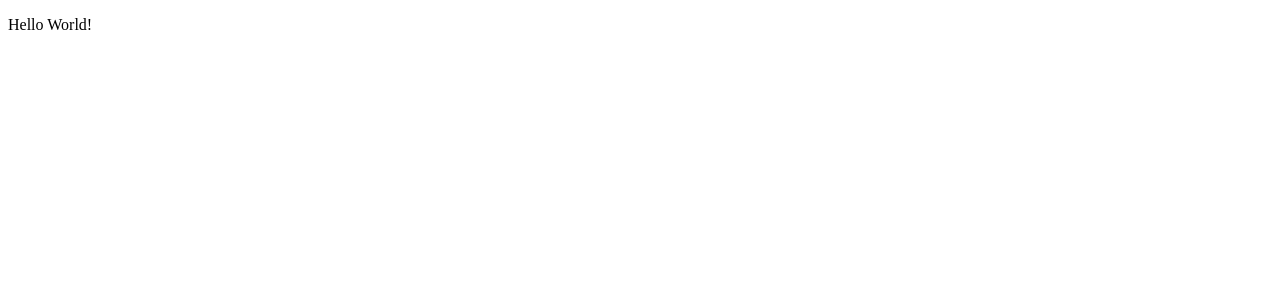
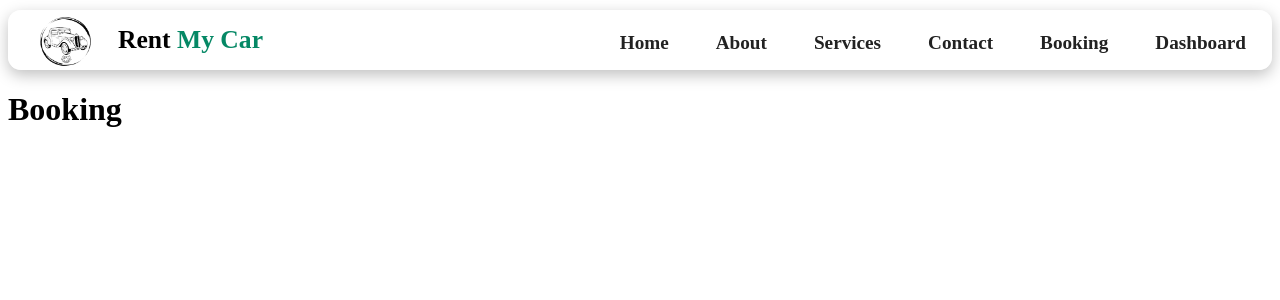
Before and after one commit to Nan0NJ/rent-my-car, a React (Create React App) app in the folder front-end/: page /booking in a window 1280 px wide. Shown: the top 300 px of the page. Built offline with nearby package versions, Linux system fonts and the light colour scheme.

Commit message:
Implementation of Routes and NavigationBar

```diff
--- a/front-end/package.json
+++ b/front-end/package.json
@@ -8,6 +8,8 @@
     "@testing-library/user-event": "^13.5.0",
     "react": "^18.3.1",
     "react-dom": "^18.3.1",
+    "react-router-dom": "^6.25.1",
+    "react-router-hash-link": "^2.4.3",
     "react-scripts": "5.0.1",
     "web-vitals": "^2.1.4"
   },
--- a/front-end/src/App.js
+++ b/front-end/src/App.js
@@ -1,8 +1,29 @@
+import React from 'react';
+import { BrowserRouter as Router, Routes, Route } from 'react-router-dom';
 
-function App() {
+// Importing files
+import Navbar from './main_components/NavigationBar/Navbar';
+import Home from './main_components/Pages/HomePage';
+import About from './main_components/Pages/AboutUs';
+import Services from './main_components/Pages/OurServces';
+import Contact from './main_components/Pages/ContactUs';
+import Booking from './main_components/Pages/Bookings';
+import Dashboard from './main_components/Pages/MyDashboard';
+export default function App() {
   return (
-    <p>Hello World!</p>
+    <Router>
+      <div className="App">
+        <Navbar />
+        <Routes>
+          <Route path="/" element={<Home />} />
+          <Route path="/about" element={<About />} />
+          <Route path="/services" element={<Services />} />
+          <Route path="/contact" element={<Contact />} />
+          <Route path="/booking" element={<Booking />} />
+          <Route path="/dashboard" element={<Dashboard />} />
+          {/* Add other routes */}
+        </Routes>
+      </div>
+    </Router>
   );
 }
-
-export default App;
--- /dev/null
+++ b/front-end/src/css/navbar-style.css
@@ -0,0 +1,146 @@
+/*
+    CSS file for NAVIGATION BAR
+*/
+.navbar-items {
+    display: flex;
+    justify-content: space-between;
+    align-items: center;
+    padding: 0 30px;
+    box-shadow: 0 5px 15px 0 rgba(0, 0, 0, .25);
+    width: 100%;
+    height: 60px;
+    border-radius: 13px;
+    margin: 10px;
+    padding: 10px;
+    box-sizing: border-box;
+    position: sticky;
+    top: 0;
+    z-index: 1000;
+    background-color: rgba(255, 255, 255, 0.7); /* Use rgba with an alpha value */
+    margin-left: 0;
+}
+
+.navbar-logo {
+    color: #222;
+    font-size: 1.6rem;
+    cursor: pointer;
+    padding: 0;
+    display: flex;
+    align-items: center;
+}
+
+.name, span {
+    color: #000;
+    font-size: 1.6rem;
+    cursor: pointer;
+    padding: 0;
+    text-decoration: none;
+}
+
+a:link, a:visited, a:hover, a:active {
+    text-decoration: none;
+}
+
+span {
+    color: #058865;
+}
+
+.header-logo {
+    width: 100px; /* Set a default width */
+    height: auto; /* Maintain aspect ratio */
+}
+
+.nav-menu {
+    display: grid;
+    grid-template-columns: repeat(6, auto);
+    grid-gap: 15px;
+    list-style: none;
+    align-items: center;
+    padding-top: 0.5%;
+}
+
+.nav-links {
+    text-decoration: none;
+    color: #222;
+    font-size: 1.2em;
+    font-weight: 600;
+    padding: 0.7rem 1rem;
+}
+
+.nav-links:hover {
+    color: #058865;
+    transition: 0.3s;
+}
+
+.navbar-items.active {
+    height: auto;
+    background-color: rgba(255, 255, 255, 0.7);
+    padding: 20px 30px;
+    border-radius: 0;
+}
+
+.mobile-menu-icon {
+    display: none;
+    flex-direction: column;
+    cursor: pointer;
+}
+
+.mobile-menu-icon.open .bar:nth-child(1) {
+    transform: rotate(-45deg) translate(-5px, 5px);
+}
+
+.mobile-menu-icon.open .bar:nth-child(2) {
+    opacity: 0;
+}
+
+.mobile-menu-icon.open .bar:nth-child(3) {
+    transform: rotate(45deg) translate(-5px, -5px);
+}
+
+.nav-menu.active {
+    display: block;
+}
+
+/* Media query for smaller screens */
+@media screen and (max-width: 768px) {
+    .navbar-items {
+        flex-direction: row;
+        justify-content: space-between;
+        padding: 10px 30px;
+    }
+
+    .navbar-logo {
+        margin-bottom: 0;
+    }
+
+    .nav-menu {
+        display: none;
+        flex-direction: column;
+        align-items: flex-start;
+        position: absolute;
+        top: 70px;
+        left: 0;
+        width: 100%;
+        background-color: rgba(255, 255, 255, 0.7);
+        padding: 20px 30px;
+        border-radius: 0;
+        box-shadow: 0 5px 15px 0 rgba(0, 0, 0, 0.25);
+    }
+
+    .nav-menu.active {
+        display: flex;
+    }
+
+    .mobile-menu-icon {
+        display: flex;
+        align-items: center;
+    }
+
+    .bar {
+        width: 25px;
+        height: 3px;
+        background-color: #222;
+        margin: 4px 0;
+        transition: 0.4s;
+    }
+}
--- /dev/null
+++ b/front-end/src/main_components/NavigationBar/MenuItems.jsx
@@ -0,0 +1,44 @@
+/*
+    Menu Items is used to store the data for the navigation bar.
+    To quickly and efficiently update the navigation bar.
+    Implementation with Basic Dictionary (as objects).
+*/
+
+export const MenuItems = [
+    {   id:"1",
+        title: ["Home"],
+        url: "/",
+        cName: "nav-links",
+        type: "Link"
+    },
+    { id:"2",
+        title: ["About"],
+        url: "/about",
+        cName: "nav-links",
+        type: "Link"
+    },
+    { id:"3",
+        title: ["Services"],
+        url: "/services",
+        cName: "nav-links",
+        type: "Link"
+    },
+    { id:"4",
+        title: ["Contact"],
+        url: "/contact",
+        cName: "nav-links",
+        type: "Link"
+    },
+    { id:"5",
+        title:  ["Booking"],
+        url: "/booking",
+        cName: "nav-links",
+        type: "Link"
+    },
+    { id:"6",
+        title:  ["Dashboard"],
+        url: "/dashboard",
+        cName: "nav-links",
+        type: "Link"
+    }
+]
--- /dev/null
+++ b/front-end/src/main_components/NavigationBar/Navbar.jsx
@@ -0,0 +1,60 @@
+import React, {useState} from "react";
+import { Link } from "react-router-dom";
+import { HashLink } from "react-router-hash-link";
+
+// Importing files
+import { MenuItems } from "./MenuItems";
+import './../../css/navbar-style.css';
+import Logo from './../../imgs/logo.png';
+const Navbar = () => {
+    const [isMobileMenuOpen, setIsMobileMenuOpen] = useState(false);
+
+    const toggleMobileMenu = () => {
+    // Check the width of the browser window
+    if (window.innerWidth <= 768) {
+      setIsMobileMenuOpen(!isMobileMenuOpen);
+    }
+  };
+    return (
+    <nav className={`navbar-items ${isMobileMenuOpen ? "active" : ""}`}>
+      <a href="/" className="navbar-logo"><img src={Logo} alt="logo" className="header-logo"/>
+      <h1 className="name ">Rent<span> My Car</span></h1>
+      </a>
+      <div
+        className={`mobile-menu-icon ${isMobileMenuOpen ? "open" : ""}`}
+        onClick={toggleMobileMenu}
+      >
+        <div className="bar"></div>
+        <div className="bar"></div>
+        <div className="bar"></div>
+      </div>
+      <ul className={`nav-menu ${isMobileMenuOpen ? "active" : ""}`}>
+        {MenuItems.map((item) => (
+          <li key={item.id}>
+            {item.type === "HashLink" ? (
+              <HashLink
+              key={item.id}
+                to={item.url}
+                className={item.cName}
+                onClick={toggleMobileMenu}
+              >
+                {item.title}
+              </HashLink>
+            ) : (
+              <Link
+                key={item.id} // Use a unique attribute from your data as the key
+                to={item.url}
+                className={item.cName}
+                onClick={toggleMobileMenu}
+              >
+                {item.title}
+              </Link>
+            )}
+          </li>
+        ))}
+      </ul>
+    </nav>
+    );
+};
+
+export default Navbar;
--- /dev/null
+++ b/front-end/src/main_components/Pages/AboutUs.jsx
@@ -0,0 +1,11 @@
+import React from "react";
+
+const About = () => {
+    return (
+        <div>
+            <h1>About Us</h1>
+        </div>
+    );
+};
+
+export default About;
--- /dev/null
+++ b/front-end/src/main_components/Pages/Bookings.jsx
@@ -0,0 +1,11 @@
+import React from "react";
+
+const Booking = () => {
+    return (
+        <div>
+            <h1>Booking</h1>
+        </div>
+    );
+};
+
+export default Booking;
--- /dev/null
+++ b/front-end/src/main_components/Pages/ContactUs.jsx
@@ -0,0 +1,11 @@
+import React from "react";
+
+const Contact = () => {
+    return (
+        <div>
+            <h1>Contact</h1>
+        </div>
+    );
+};
+
+export default Contact;
--- /dev/null
+++ b/front-end/src/main_components/Pages/HomePage.jsx
@@ -0,0 +1,11 @@
+import React from "react";
+
+const Home = () => {
+    return (
+        <div>
+            <h1>Home</h1>
+        </div>
+    );
+};
+
+export default Home;
--- /dev/null
+++ b/front-end/src/main_components/Pages/MyDashboard.jsx
@@ -0,0 +1,11 @@
+import React from "react";
+
+const Dashboard = () => {
+    return (
+        <div>
+            <h1>Dashboard</h1>
+        </div>
+    );
+};
+
+export default Dashboard;
--- /dev/null
+++ b/front-end/src/main_components/Pages/OurServces.jsx
@@ -0,0 +1,11 @@
+import React from "react";
+
+const Services = () => {
+    return (
+        <div>
+            <h1>Services</h1>
+        </div>
+    );
+};
+
+export default Services;
```
Also changed, not shown: front-end/src/imgs/logo.png (added), 1 other file (tests, documents, lock files or other folders).
